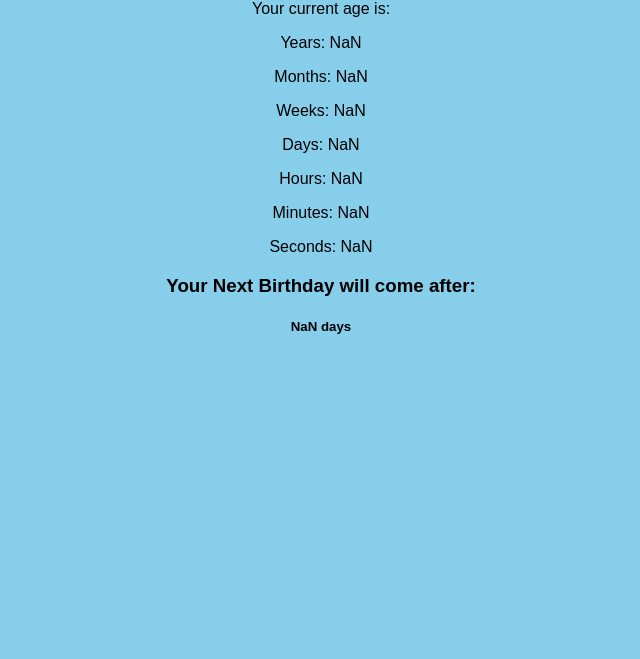
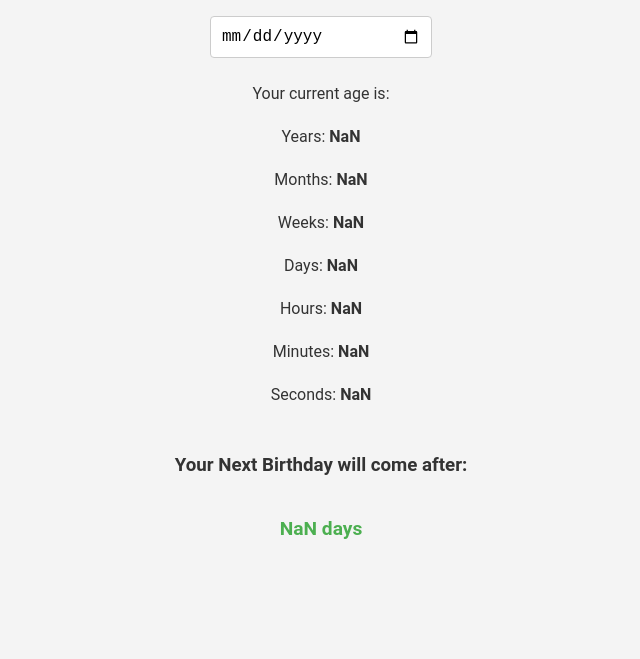
Before and after one commit to jaymistry1511/Age-Calculator, a plain HTML site: page index.html in a window 1280 px wide. Shown: the part 157-816 px from the top of the page, without its empty margins (319-959 px from the left). Drawn offline with Linux system fonts and the light colour scheme.

Commit message:
CSS update

```diff
--- a/index.html
+++ b/index.html
@@ -12,16 +12,16 @@
   <h1>Age Calculator</h1>
   <input type="date" id="birthdate" onchange="calculateAge()">
   <p>Your current age is:</p>
-  <p>Years: <span id="years"></span></p>
-  <p>Months: <span id="months"></span></p>
-  <p>Weeks: <span id="weeks"></span></p>
-  <p>Days: <span id="days"></span></p>
-  <p>Hours: <span id="hours"></span></p>
-  <p>Minutes: <span id="minutes"></span></p>
-  <p>Seconds: <span id="seconds"></span></p>
+  <p>Years: <span id="years">00</span></p>
+  <p>Months: <span id="months">00</span></p>
+  <p>Weeks: <span id="weeks">00</span></p>
+  <p>Days: <span id="days">00</span></p>
+  <p>Hours: <span id="hours">00</span></p>
+  <p>Minutes: <span id="minutes">00</span></p>
+  <p>Seconds: <span id="seconds">00</span></p>
   <p>
   <h3>Your Next Birthday will come after: </h3>
-  <h5><span id="remain"></span></h5>
+  <h5><span id="remain">00</span></h5>
   </p>
 
 
--- a/style.css
+++ b/style.css
@@ -1,5 +1,5 @@
 /* style.css */
-body {
+/* body {
   font-family: sans-serif;
   text-align: center;
   background-color: skyblue;
@@ -30,4 +30,68 @@ button {
   background-color: skyblue;
   border: 2px solid blue;
   border-radius: 5%;
+} */
+
+/* style.css */
+body {
+  font-family: 'Roboto', sans-serif;
+  /* Choose a modern font like Roboto */
+  display: flex;
+  flex-direction: column;
+  align-items: center;
+  justify-content: center;
+  min-height: 100vh;
+  background-color: #f4f4f4;
+  /* Light gray background */
+  color: #333;
+  /* Dark gray text */
 }
+
+h1 {
+  font-size: 2.5rem;
+  margin-bottom: 1rem;
+  color: #2196F3;
+  /* Blue accent color */
+}
+
+input[type="date"] {
+  padding: 10px;
+  margin: 10px 0;
+  border: 1px solid #ccc;
+  border-radius: 4px;
+  /* Rounded corners */
+  font-size: 16px;
+  width: 200px;
+}
+
+p {
+  margin-bottom: 0.5rem;
+}
+
+span {
+  font-weight: bold;
+  /* Make age values bold */
+}
+
+/* Style for the age breakdown */
+.age-breakdown {
+  display: flex;
+  flex-wrap: wrap;
+  justify-content: center;
+  margin-top: 1rem;
+}
+
+.age-item {
+  margin: 10px;
+  text-align: center;
+  width: 100px;
+  /* Adjust width for your layout */
+}
+
+/* Style for the remaining days */
+#remain {
+  font-size: 1.2rem;
+  margin-top: 2rem;
+  color: #4CAF50;
+  /* Green color for remaining days */
+}
```
